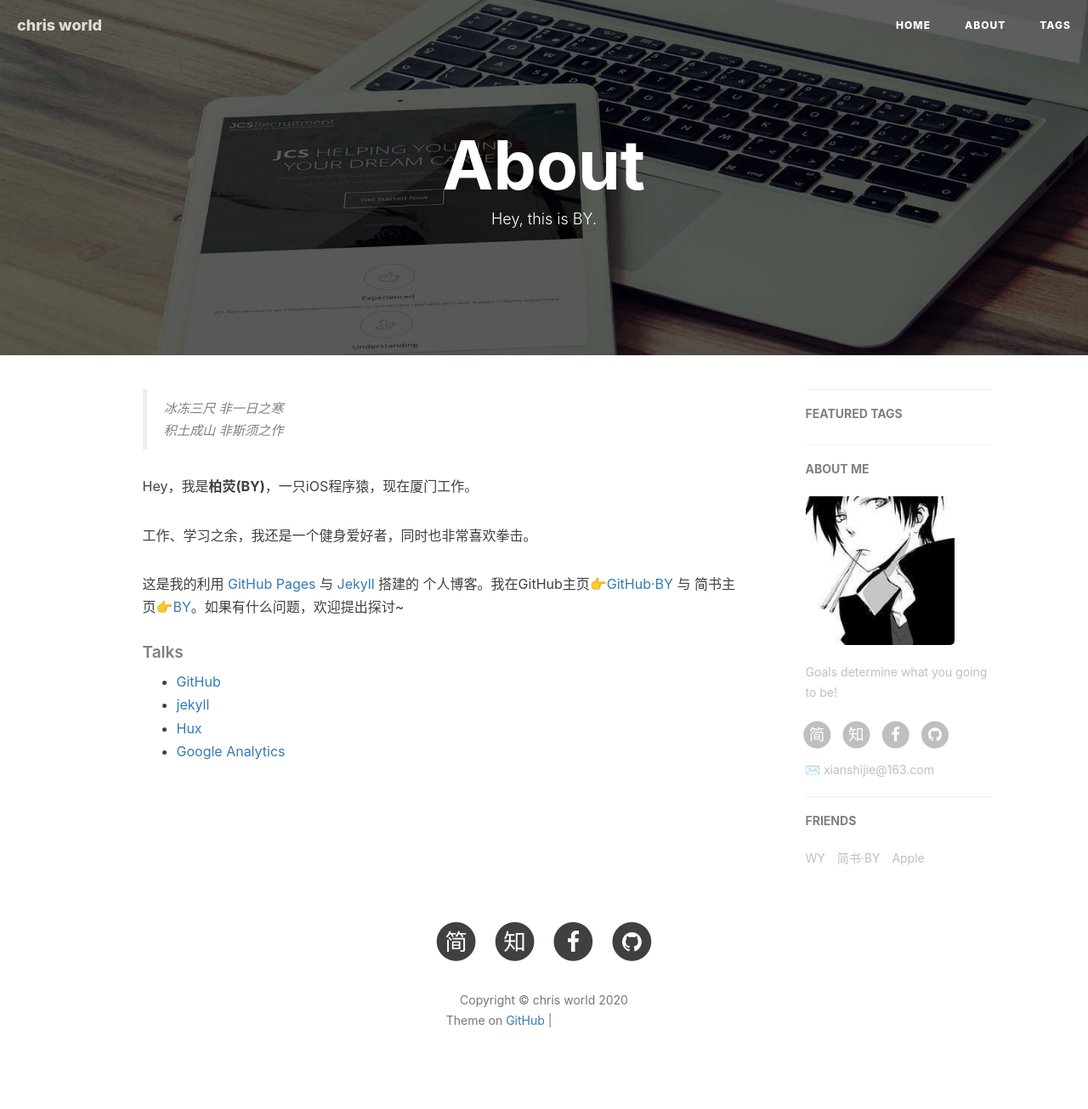
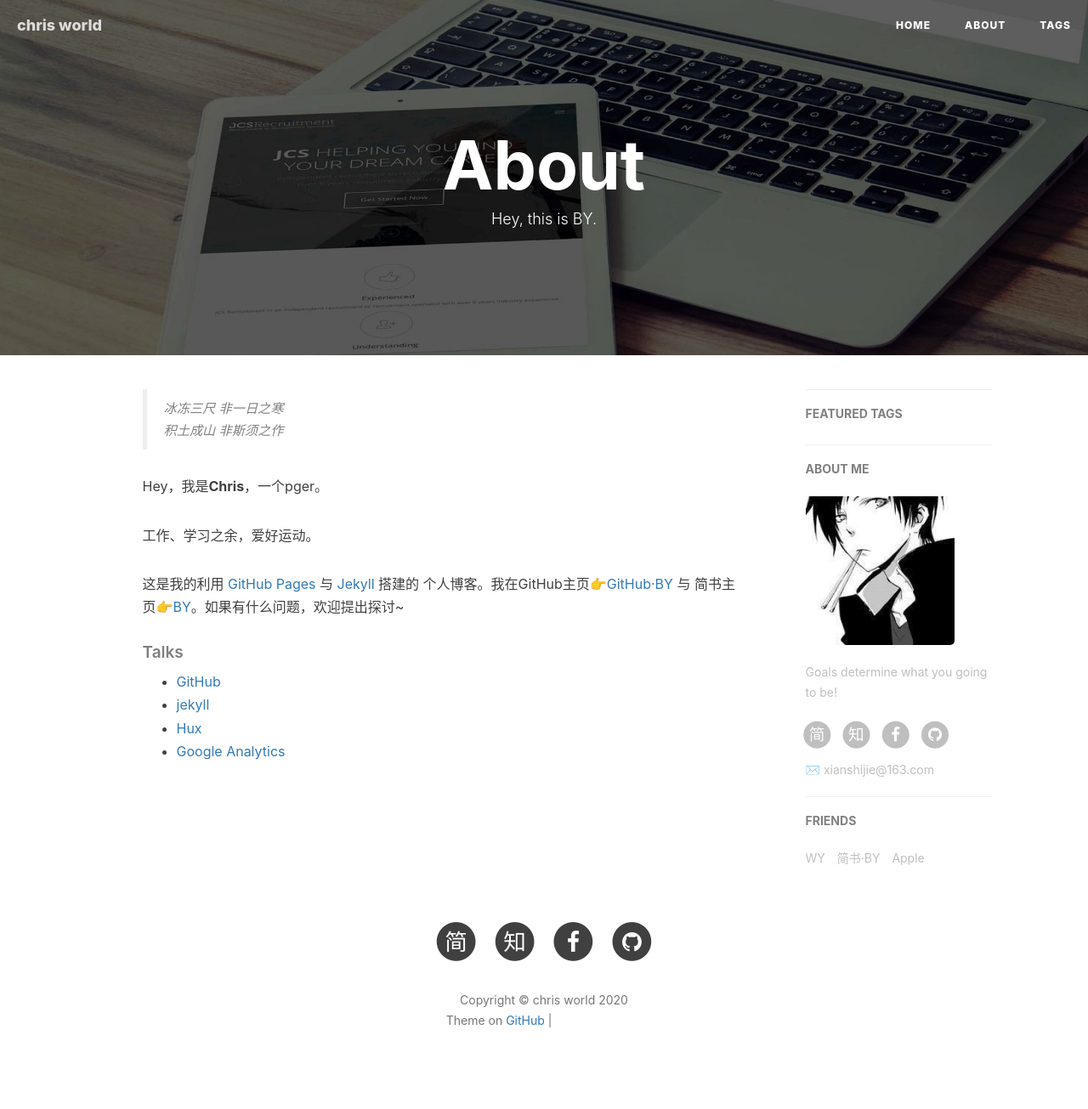
Before and after one commit to chrisworlds/chrisworlds.github.io, a Jekyll site: the page built from about.html, in a window 1280 px wide. Shown: the whole page at 85% size. Built offline with Jekyll 4.4.1, drawn with Linux system fonts in a browser that asks for light colours; nearby versions of some CDN libraries; comment, search, counter and statistics services are not loaded; grey boxes are pictures that could not be loaded.

Commit message:
test
test

```diff
--- a/about.html
+++ b/about.html
@@ -18,11 +18,11 @@ header-img: "img/post-bg-rwd.jpg"
     <blockquote><p>冰冻三尺 非一日之寒<br>
     积土成山 非斯须之作</p></blockquote>
 
-    <p>Hey，我是<strong>柏荧(BY)</strong>，一只iOS程序猿，现在厦门工作。</p>
+    <p>Hey，我是<strong>Chris</strong>，一个pger。</p>
 
-    <p>工作、学习之余，我还是一个健身爱好者，同时也非常喜欢拳击。</p>
+    <p>工作、学习之余，爱好运动。</p>
 
-    <p>这是我的利用 <a href="https://pages.github.com/">GitHub Pages</a> 与 <a href="http://jekyll.com.cn/">Jekyll</a> 搭建的 个人博客。我在GitHub主页<a href="https://github.com/qiubaiying">👉GitHub·BY</a> 与 简书主页<a href="https://http://www.jianshu.com/u/e71990ada2fd">👉BY</a>。如果有什么问题，欢迎提出探讨~</p>
+    <p>这是我的利用 <a href="https://pages.github.com/">GitHub Pages</a> 与 <a href="http://jekyll.com.cn/">Jekyll</a> 搭建的 个人博客。我在GitHub主页<a href="https://chrisworlds.github.io">👉GitHub·BY</a> 与 简书主页<a href="">👉BY</a>。如果有什么问题，欢迎提出探讨~</p>
 
     <p></p>
 
```
Also changed, not shown: other parts of about.html (+2 -1 lines).
